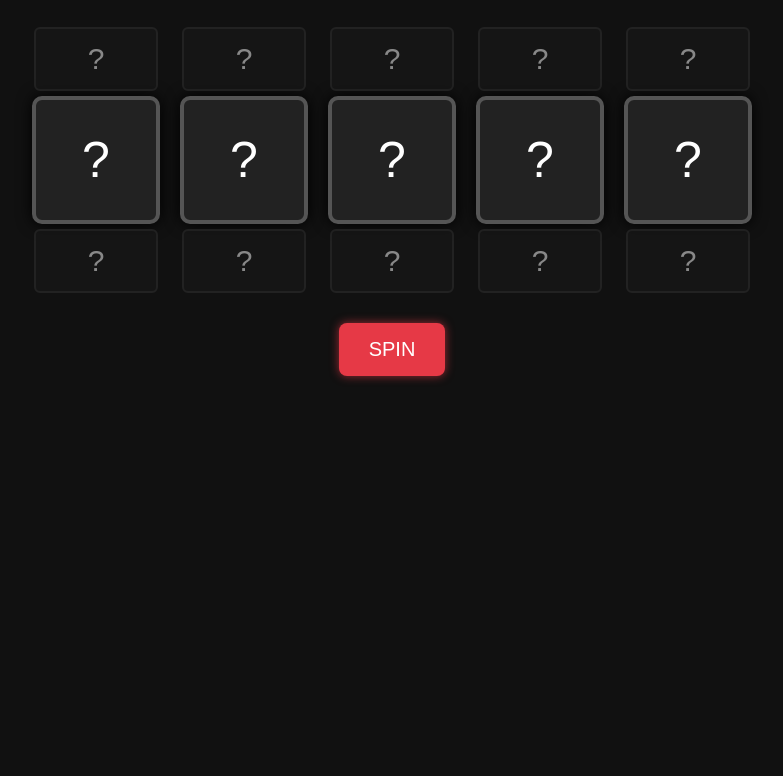
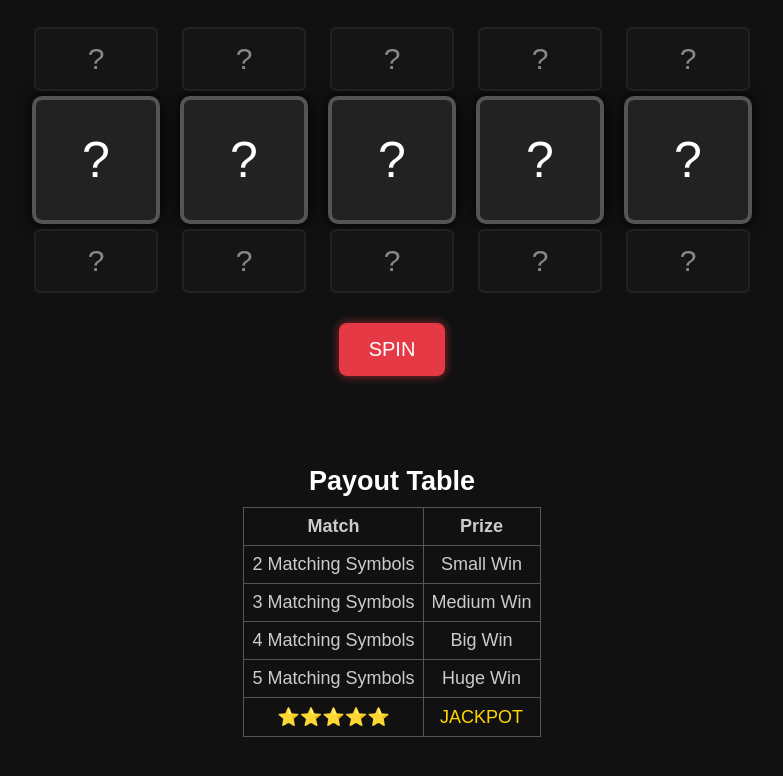
Before and after one commit to Cutlington/poker_machine, a plain HTML site: page index.html in a window 1280 px wide. Shown: the part 138-914 px from the top of the page, without its empty margins (248-1031 px from the left). Before the commit the page ends 800 px from the top, so only its background shows below. Drawn offline with Linux system fonts and the light colour scheme.

Commit message:
Update index.html

```diff
--- a/index.html
+++ b/index.html
@@ -163,7 +163,6 @@
         const msg = document.getElementById("message");
         msg.textContent = "";
 
-        // Flicker animation before showing real results
         await flickerReels();
 
         let results = [];
@@ -194,7 +193,6 @@
             }
         }
 
-        // Display final symbols + above/below
         for (let i = 0; i < 5; i++) {
             const main = results[i];
             const above = symbols[Math.floor(Math.random() * symbols.length)];
@@ -205,7 +203,6 @@
             document.getElementById("g" + (i + 1) + "b").textContent = below;
         }
 
-        // Count left-to-right matches
         let matchCount = 1;
         for (let i = 1; i < results.length; i++) {
             if (results[i] === results[0]) matchCount++;
@@ -227,5 +224,37 @@
     }
 </script>
 
+<!-- ⭐⭐⭐ PAYOUT TABLE ⭐⭐⭐ -->
+
+<div style="margin-top:40px; color:#ccc; font-size:18px;">
+    <h2 style="color:white; margin-bottom:10px;">Payout Table</h2>
+    <table style="margin:0 auto; border-collapse:collapse; font-size:18px;">
+        <tr>
+            <th style="border:1px solid #555; padding:8px;">Match</th>
+            <th style="border:1px solid #555; padding:8px;">Prize</th>
+        </tr>
+        <tr>
+            <td style="border:1px solid #555; padding:8px;">2 Matching Symbols</td>
+            <td style="border:1px solid #555; padding:8px;">Small Win</td>
+        </tr>
+        <tr>
+            <td style="border:1px solid #555; padding:8px;">3 Matching Symbols</td>
+            <td style="border:1px solid #555; padding:8px;">Medium Win</td>
+        </tr>
+        <tr>
+            <td style="border:1px solid #555; padding:8px;">4 Matching Symbols</td>
+            <td style="border:1px solid #555; padding:8px;">Big Win</td>
+        </tr>
+        <tr>
+            <td style="border:1px solid #555; padding:8px;">5 Matching Symbols</td>
+            <td style="border:1px solid #555; padding:8px;">Huge Win</td>
+        </tr>
+        <tr>
+            <td style="border:1px solid #555; padding:8px;">⭐⭐⭐⭐⭐</td>
+            <td style="border:1px solid #555; padding:8px; color:#ffd700;">JACKPOT</td>
+        </tr>
+    </table>
+</div>
+
 </body>
 </html>
```
